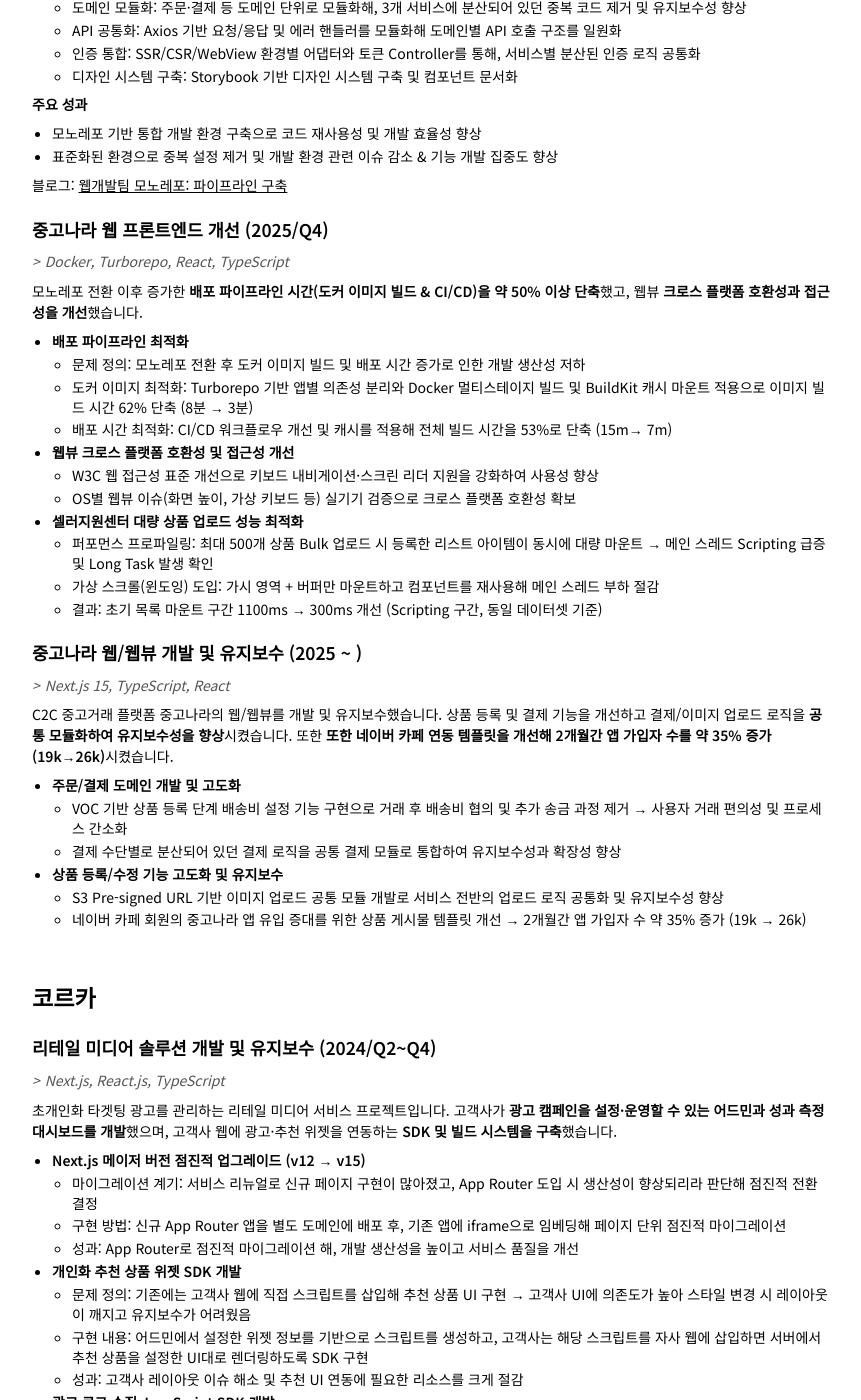
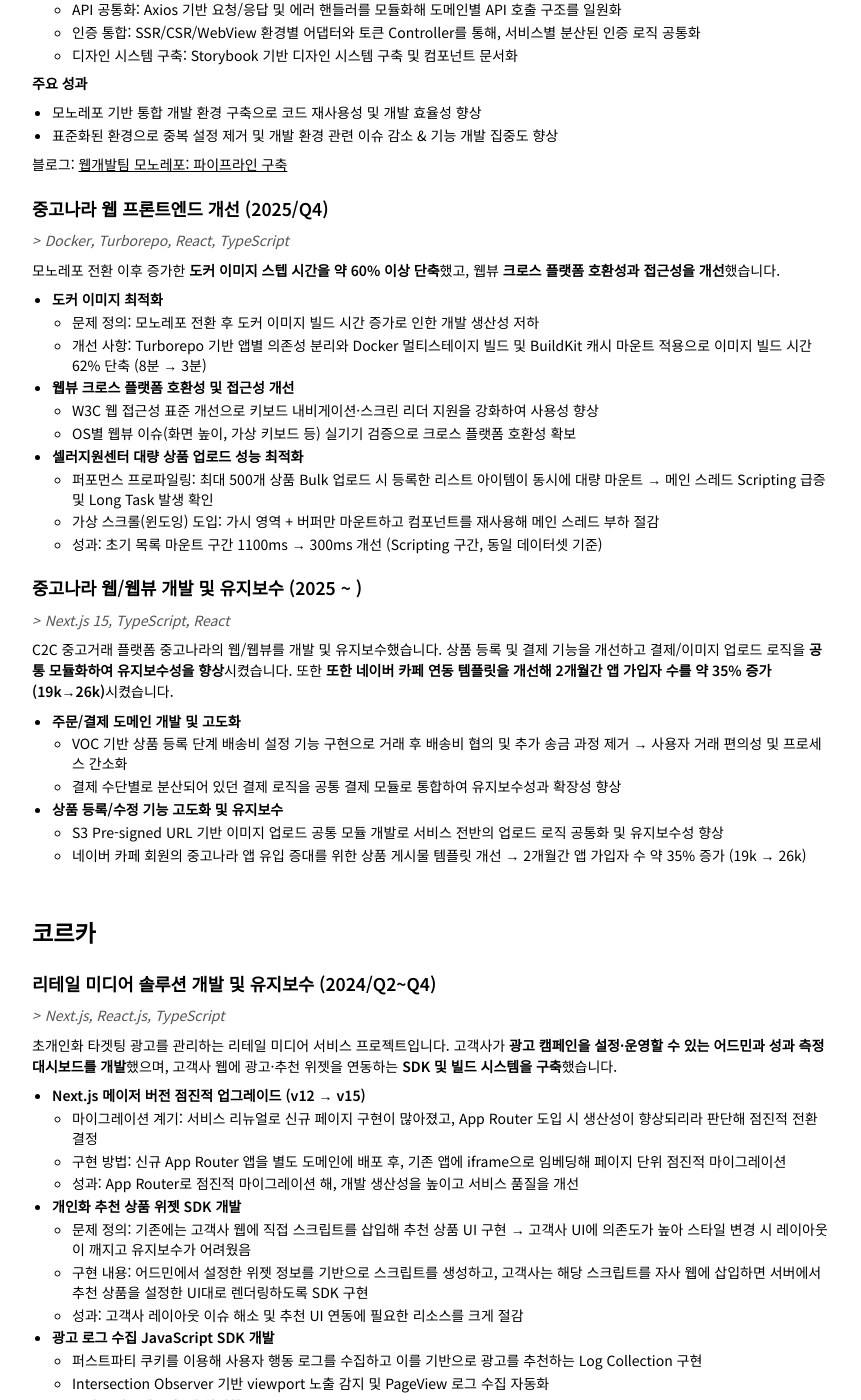
Before and after one commit to ghost-redo/ghost-redo.github.io, a Jekyll site: the page built from resume.md, in a window 1280 px wide and 1400 px high, scrolled down 1650 px. Shown: the whole window, without its empty margins (209-1070 px from the left). Built offline with Jekyll 4.4.1, drawn with Linux system fonts in a browser that asks for light colours; some web fonts are replaced; some of the changed text lies outside the part shown.

Commit message:
Update resume.md

```diff
--- a/resume.md
+++ b/resume.md
@@ -13,7 +13,7 @@ title: 홍승연 Resume
 
 중고나라에서 C2C 플랫폼인 웹/웹뷰 서비스에서 주문/결제 및 상품 등록/수정 기능을 고도화했습니다. AI 스타트업 코르카에서는 광고 캠페인 설정·운영 어드민 및 성과 측정 대시보드를 개발했으며, 고객사 웹에 연동되는 광고·추천 위젯 SDK와 빌드 시스템을 구축했습니다.
 
-DX 개선에 집중합니다. Turborepo 모노레포 전환으로 3개 서비스의 중복 코드를 제거하고, CI/CD 파이프라인 및 Docker 빌드 최적화로 배포 시간을 53% 단축(15분→7분)했습니다. 스토리북 빌더를 Vite로 마이그레이션해 개발 환경 HMR 시간을 98% 개선(3s→50ms)시켰습니다.
+DX 개선에 집중합니다. Turborepo 모노레포 전환으로 3개 서비스의 중복 코드를 제거하고, 도커 이미지 최적화를 통해 이미지 스텝 시간을 60% 단축(8분→3분)했습니다. 스토리북 빌더를 Vite로 마이그레이션해 개발 환경 HMR 시간을 98% 개선(3s→50ms)시켰습니다.
 
 크로스 플랫폼과 사용성 개선에 집중합니다. Android/iOS 웹뷰 환경의 호환성을 확보하고 W3C 웹 접근성 표준(키보드 내비게이션·스크린 리더)을 적용했습니다. Storybook 기반 디자인 시스템을 구축하여 서비스 내 UI 통일성을 확보하고 컴포넌트 재사용성을 향상했습니다.
 
@@ -39,7 +39,7 @@ MAU 450만 C2C 중고거래 플랫폼 기업
   - API / 인증 로직 공통화
   - 디자인 시스템 구축
 - 중고나라 웹 프론트엔드 개선
-  - 배포 파이프라인 최적화
+  - 도커 이미지 최적화
   - 웹뷰 크로스 플랫폼 호환성 및 W3C 접근성 개선
   - 셀러지원센터 대량 상품 업로드 페이지 성능 최적화
 - 중고나라 웹/웹뷰 개발 및 유지보수
@@ -98,19 +98,18 @@ AI 기반 B2B SaaS 광고/추천 솔루션 초기 스타트업
 
 > _Docker, Turborepo, React, TypeScript_
 
-모노레포 전환 이후 증가한 **배포 파이프라인 시간(도커 이미지 빌드 & CI/CD)을 약 50% 이상 단축**했고, 웹뷰 **크로스 플랫폼 호환성과 접근성을 개선**했습니다.
+모노레포 전환 이후 증가한 **도커 이미지 스텝 시간을 약 60% 이상 단축**했고, 웹뷰 **크로스 플랫폼 호환성과 접근성을 개선**했습니다.
 
-- **배포 파이프라인 최적화**
-  - 문제 정의: 모노레포 전환 후 도커 이미지 빌드 및 배포 시간 증가로 인한 개발 생산성 저하
-  - 도커 이미지 최적화: Turborepo 기반 앱별 의존성 분리와 Docker 멀티스테이지 빌드 및 BuildKit 캐시 마운트 적용으로 이미지 빌드 시간 62% 단축 (8분 → 3분)
-  - 배포 시간 최적화: CI/CD 워크플로우 개선 및 캐시를 적용해 전체 빌드 시간을 53%로 단축 (15m→ 7m)
+- **도커 이미지 최적화**
+  - 문제 정의: 모노레포 전환 후 도커 이미지 빌드 시간 증가로 인한 개발 생산성 저하
+  - 개선 사항: Turborepo 기반 앱별 의존성 분리와 Docker 멀티스테이지 빌드 및 BuildKit 캐시 마운트 적용으로 이미지 빌드 시간 62% 단축 (8분 → 3분)
 - **웹뷰 크로스 플랫폼 호환성 및 접근성 개선**
   - W3C 웹 접근성 표준 개선으로 키보드 내비게이션·스크린 리더 지원을 강화하여 사용성 향상
   - OS별 웹뷰 이슈(화면 높이, 가상 키보드 등) 실기기 검증으로 크로스 플랫폼 호환성 확보
 - **셀러지원센터 대량 상품 업로드 성능 최적화**
   - 퍼포먼스 프로파일링: 최대 500개 상품 Bulk 업로드 시 등록한 리스트 아이템이 동시에 대량 마운트 → 메인 스레드 Scripting 급증 및 Long Task 발생 확인
   - 가상 스크롤(윈도잉) 도입: 가시 영역 + 버퍼만 마운트하고 컴포넌트를 재사용해 메인 스레드 부하 절감
-  - 결과: 초기 목록 마운트 구간 1100ms → 300ms 개선 (Scripting 구간, 동일 데이터셋 기준)
+  - 성과: 초기 목록 마운트 구간 1100ms → 300ms 개선 (Scripting 구간, 동일 데이터셋 기준)
 
 ### 중고나라 웹/웹뷰 개발 및 유지보수 (2025 ~ )
 
@@ -150,6 +149,8 @@ C2C 중고거래 플랫폼 중고나라의 웹/웹뷰를 개발 및 유지보수
 - **SDK 빌드 시스템 구축 및 최적화**
   - 다양한 환경의 고객사를 위해 ESM, CJS, IIFE 포맷 지원
   - Vite 기반 빌드 파이프라인 구축: External dependencies 설정으로 번들 사이즈 70% 경량화 (247kB → 70kB)
+
+블로그:
 
 ### 디자인 시스템 : 스토리북 빌드 속도 개선 (2024/Q1)
 
```
